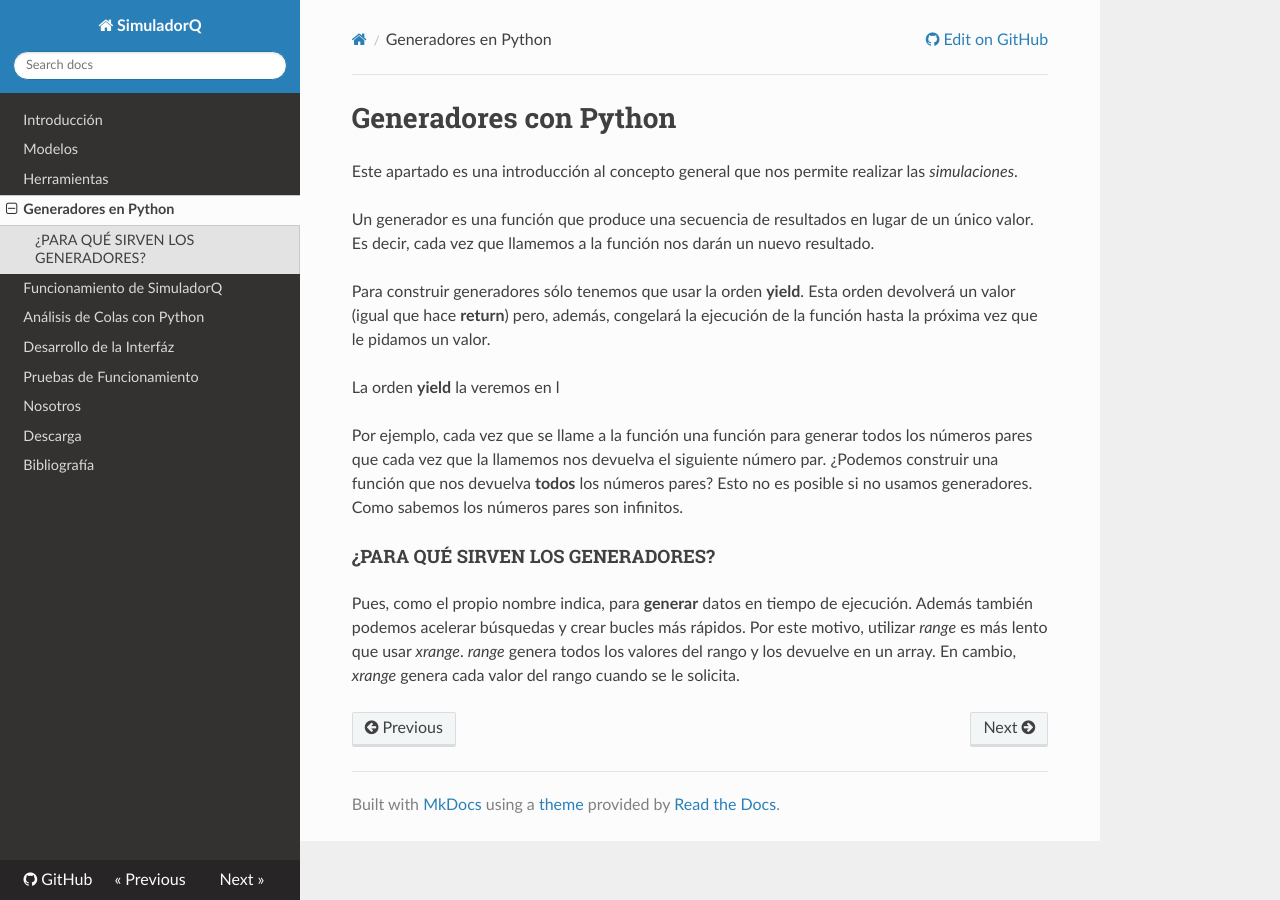
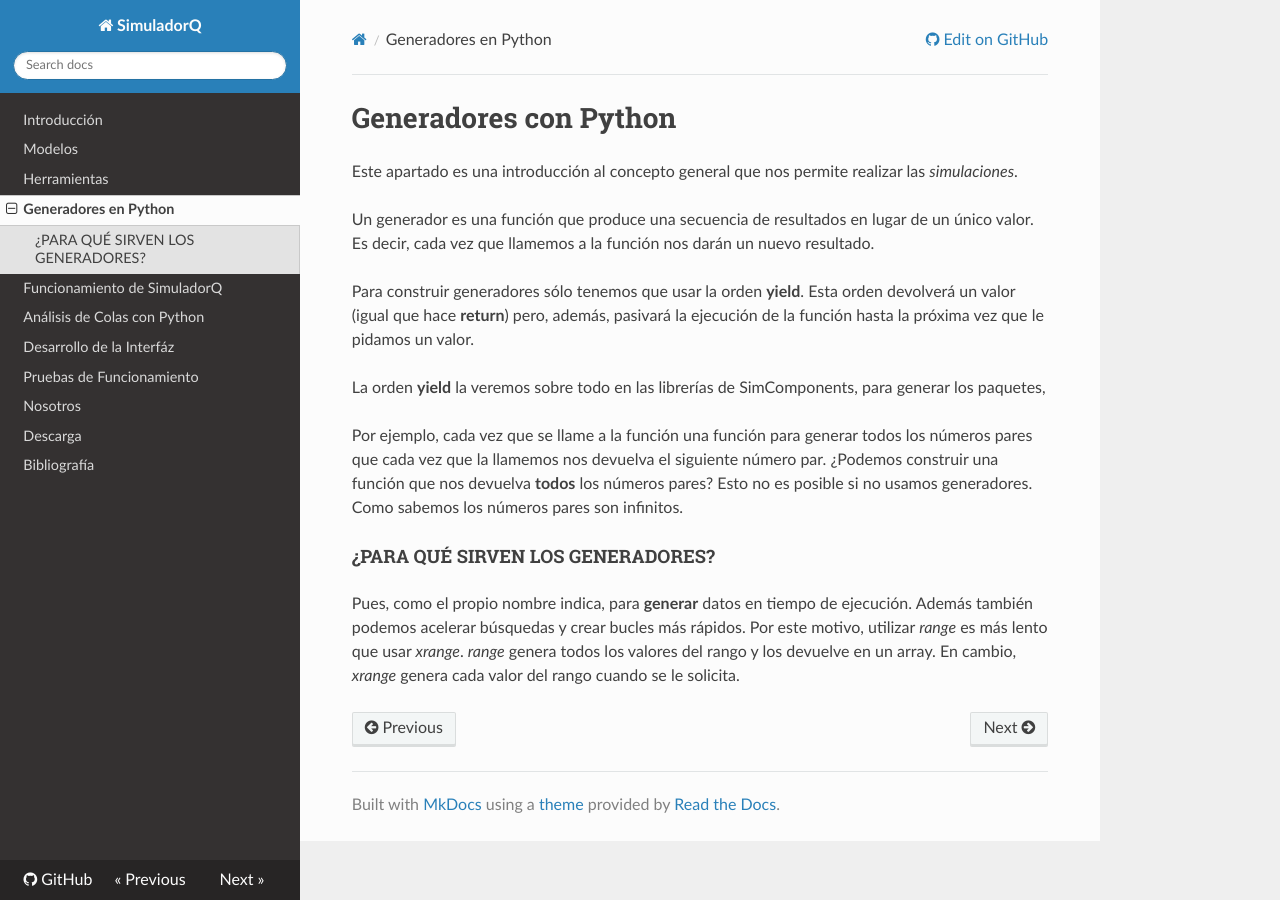
Before and after one commit to m-ibarra-arg/trafico, an MkDocs documentation site: the page built from docs/GeneradoresPython.md, in a window 1280 px wide. Built offline with MkDocs 1.6.1, drawn with Linux system fonts in a browser that asks for light colours; nearby versions of some CDN libraries; old or Windows-style settings are respelled for this version of MkDocs.

Commit message:
Uploaded by https://stackedit.io/

```diff
--- a/docs/GeneradoresPython.md
+++ b/docs/GeneradoresPython.md
@@ -5,9 +5,9 @@ Este apartado es una introducción al concepto general que nos permite realizar
 Un generador es una función que produce una secuencia de resultados en lugar de un único valor.
 Es decir, cada vez que llamemos a la función nos darán un nuevo resultado.
 
-Para construir generadores sólo tenemos que usar la orden **yield**. Esta orden devolverá un valor (igual que hace **return**) pero, además, congelará la ejecución de la función hasta la próxima vez que le pidamos un valor.
+Para construir generadores sólo tenemos que usar la orden **yield**. Esta orden devolverá un valor (igual que hace **return**) pero, además, pasivará la ejecución de la función hasta la próxima vez que le pidamos un valor.
 
-La orden **yield** la veremos en l
+La orden **yield** la veremos sobre todo en las librerías de SimComponents, para generar los paquetes,
 
 Por ejemplo, cada vez que se llame a la función una función para generar todos los números pares que cada vez que la llamemos nos devuelva el siguiente número par. ¿Podemos construir una función que nos devuelva  **todos**  los números pares? Esto no es posible si no usamos generadores. Como sabemos los números pares son infinitos.
 
```
Also changed, not shown: other parts of docs/GeneradoresPython.md (+1 -1 lines).
